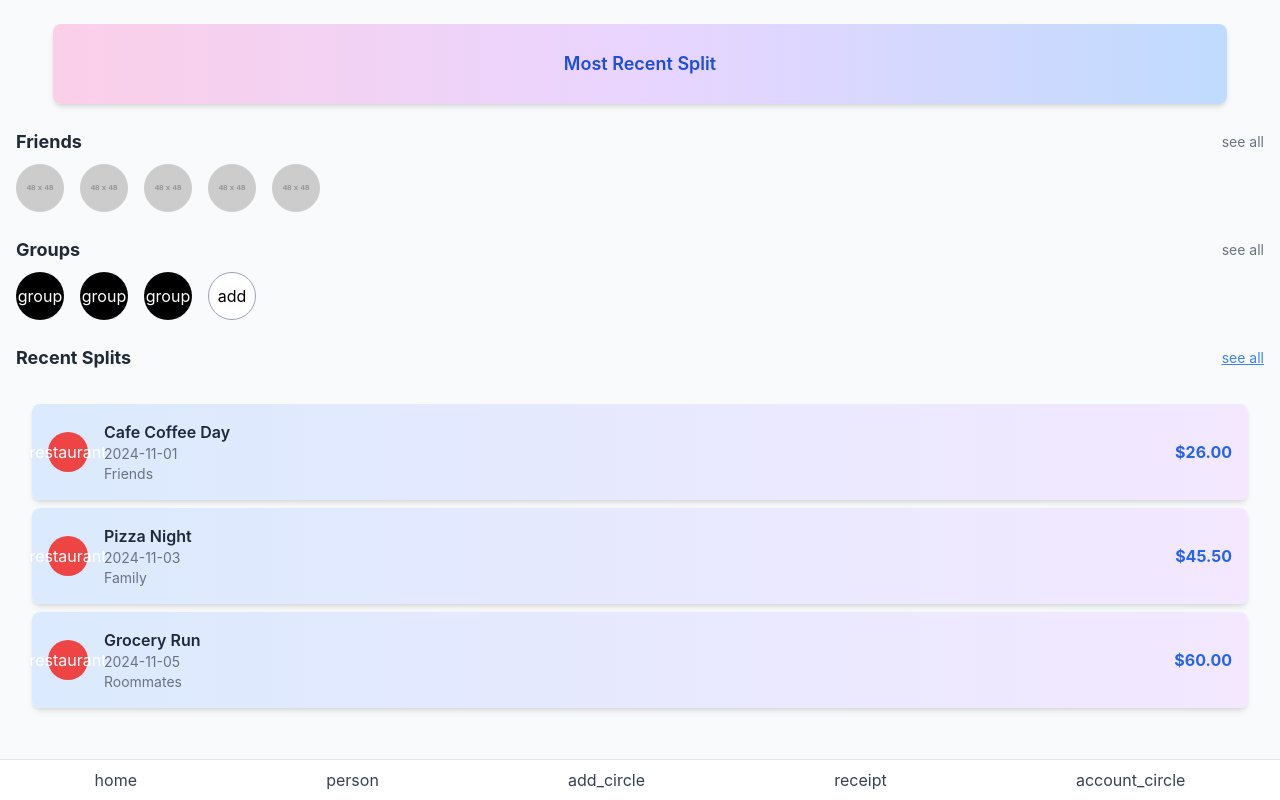
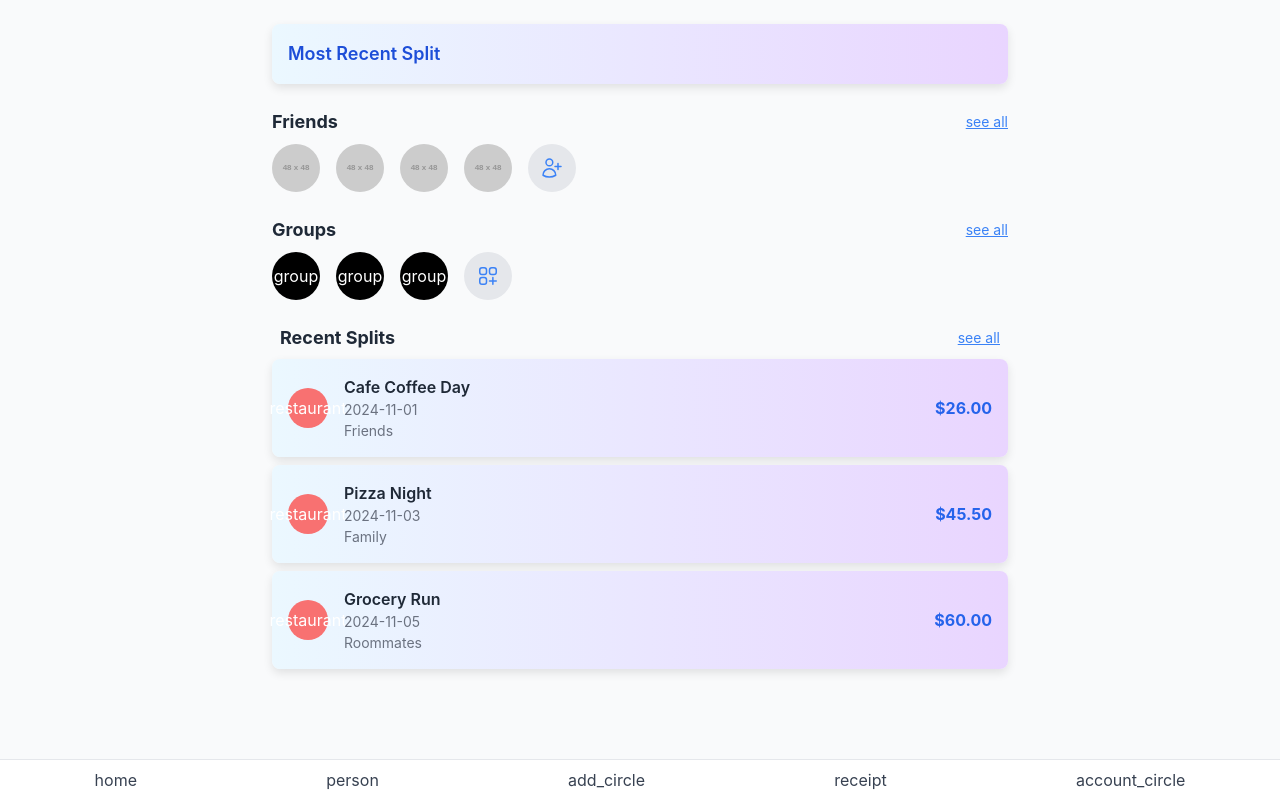
Before and after one commit to kxrai/digt2107-mass-splitter, a React (Create React App) app: page /home in a window 1280 px wide. Built offline with nearby package versions, Linux system fonts and the light colour scheme.

Commit message:
creates pages for add friend and create gruop

```diff
--- a/src/components/RecentSplits.js
+++ b/src/components/RecentSplits.js
@@ -1,32 +1,37 @@
 // src/components/RecentSplits.js
 import React from 'react';
+import { Link } from 'react-router-dom';
+import '../styles/RecentSplits.css';
 
 function RecentSplits({ splits }) {
   return (
-    <div className="mt-6 px-4">
-      <div className="flex justify-between items-center">
+    <div className="recent-splits-container">
+      <div className="recent-splits-wrapper">
+        <div className="recent-splits-header">
+          <p className="recent-splits-title">Recent Splits</p>
+          <Link to="/split-history" className="recent-splits-link">
+            see all
+          </Link>
         </div>
         <div className="mt-2 space-y-2">
           {splits.map((split, index) => (
-          <div
-            key={index}
-            className="flex items-center justify-between p-4 rounded-lg bg-gradient-to-r from-blue-100 to-purple-100 shadow-md"
-          >
+            <div key={index} className="split-card">
               <div className="flex items-center">
-              <div className="w-10 h-10 rounded-full bg-red-500 flex items-center justify-center text-white mr-4">
+                <div className="split-icon">
                   <span className="material-icons">restaurant</span>
                 </div>
                 <div>
-                <p className="font-semibold">{split.name}</p>
-                <p className="text-sm text-gray-500">
+                  <p className="split-details">{split.name}</p>
+                  <p className="split-subtext">
                     {split.date} <br />
                     {split.group || 'No group'}
                   </p>
                 </div>
               </div>
-            <p className="font-bold text-blue-600">${split.amount.toFixed(2)}</p>
+              <p className="split-amount">${split.amount.toFixed(2)}</p>
             </div>
           ))}
+        </div>
       </div>
     </div>
   );
--- /dev/null
+++ b/src/pages/AddFriend.js
@@ -0,0 +1,40 @@
+// src/pages/AddFriend.js
+import React from 'react';
+import { useNavigate } from 'react-router-dom';
+
+function AddFriend() {
+  const navigate = useNavigate();
+
+  return (
+    <div className="min-h-screen bg-gray-50 flex flex-col items-center p-4">
+      <h1 className="text-2xl font-bold mb-6">Add Friend</h1>
+
+      {/* Search Bar */}
+      <input
+        type="text"
+        placeholder="Search for friends..."
+        className="w-full max-w-md p-2 border border-gray-300 rounded mb-4"
+      />
+
+      {/* Placeholder Results */}
+      <div className="w-full max-w-md">
+        <p className="text-gray-500 mb-2">Search Results (mockup):</p>
+        <ul className="space-y-2">
+          <li className="p-2 bg-white border rounded">Friend 1</li>
+          <li className="p-2 bg-white border rounded">Friend 2</li>
+          <li className="p-2 bg-white border rounded">Friend 3</li>
+        </ul>
+      </div>
+
+      {/* Back Button */}
+      <button
+        onClick={() => navigate(-1)}
+        className="mt-6 px-4 py-2 bg-blue-500 text-white rounded hover:bg-blue-600"
+      >
+        Back to Homepage
+      </button>
+    </div>
+  );
+}
+
+export default AddFriend;
--- /dev/null
+++ b/src/pages/CreateGroup.js
@@ -0,0 +1,65 @@
+// src/pages/CreateGroup.js
+import React, { useState } from 'react';
+import { useNavigate } from 'react-router-dom';
+
+function CreateGroup() {
+  const [selectedFriends, setSelectedFriends] = useState([]);
+  const navigate = useNavigate();
+
+  const friends = ['Friend 1', 'Friend 2', 'Friend 3', 'Friend 4']; // Placeholder friend list
+
+  const toggleFriendSelection = (friend) => {
+    setSelectedFriends((prevSelected) =>
+      prevSelected.includes(friend)
+        ? prevSelected.filter((f) => f !== friend)
+        : [...prevSelected, friend]
+    );
+  };
+
+  return (
+    <div className="min-h-screen bg-gray-50 flex flex-col items-center p-4">
+      <h1 className="text-2xl font-bold mb-6">Create Group</h1>
+
+      <p className="text-gray-500 mb-4">Select friends to add to the group:</p>
+
+      {/* Friend List */}
+      <div className="w-full max-w-md space-y-2">
+        {friends.map((friend, index) => (
+          <div
+            key={index}
+            onClick={() => toggleFriendSelection(friend)}
+            className={`p-2 border rounded cursor-pointer ${
+              selectedFriends.includes(friend) ? 'bg-blue-100' : 'bg-white'
+            }`}
+          >
+            {friend}
+          </div>
+        ))}
+      </div>
+
+      {/* Selected Friends Display */}
+      <div className="w-full max-w-md mt-6">
+        <h2 className="text-lg font-semibold">Selected Friends:</h2>
+        {selectedFriends.length > 0 ? (
+          <ul className="list-disc pl-5">
+            {selectedFriends.map((friend, index) => (
+              <li key={index}>{friend}</li>
+            ))}
+          </ul>
+        ) : (
+          <p className="text-gray-500">No friends selected</p>
+        )}
+      </div>
+
+      {/* Back Button */}
+      <button
+        onClick={() => navigate(-1)}
+        className="mt-6 px-4 py-2 bg-blue-500 text-white rounded hover:bg-blue-600"
+      >
+        Back to Homepage
+      </button>
+    </div>
+  );
+}
+
+export default CreateGroup;
--- a/src/pages/HomePage.js
+++ b/src/pages/HomePage.js
@@ -1,4 +1,4 @@
-// src/Homepage.js
+// src/pages/Homepage.js
 import React from 'react';
 import { Link } from 'react-router-dom';
 import RecentSplits from '../components/RecentSplits';
@@ -11,22 +11,24 @@ function Homepage() {
   ];
 
   return (
-    <div className="min-h-screen bg-gray-50 flex flex-col">
+    <div className="min-h-screen bg-gray-50 flex flex-col items-center">
       {/* Most Recent Split */}
-      <div className="flex justify-center mt-6">
-        <div className="w-11/12 h-20 rounded-lg bg-gradient-to-r from-pink-200 via-purple-200 to-blue-200 flex items-center justify-center shadow-md">
+      <div className="w-full max-w-3xl mt-6 px-4">
+        <div className="recent-history-card bg-gradient-to-r from-pink-200 via-purple-200 to-blue-200 rounded-lg shadow-md p-4">
           <p className="text-lg font-semibold text-blue-700">Most Recent Split</p>
         </div>
       </div>
 
       {/* Friends Section */}
-      <div className="mt-6 px-4">
+      <div className="w-full max-w-3xl mt-6 px-4">
         <div className="flex justify-between items-center">
           <p className="font-bold text-lg">Friends</p>
-          <p className="text-sm text-gray-500">see all</p>
+          <Link to="/friends" className="text-blue-500 underline text-sm">
+            see all
+          </Link>
         </div>
         <div className="flex mt-2 space-x-4">
-          {[...Array(5)].map((_, index) => (
+          {[...Array(4)].map((_, index) => (
             <img
               key={index}
               src="https://via.placeholder.com/48"
@@ -34,14 +36,37 @@ function Homepage() {
               className="w-12 h-12 rounded-full object-cover"
             />
           ))}
+          {/* Add Friend Button */}
+          <Link
+            to="/add-friend"
+            className="w-12 h-12 rounded-full bg-gray-200 flex items-center justify-center text-blue-500"
+          >
+            {/* SVG Icon for Add Friend */}
+            <svg
+              xmlns="http://www.w3.org/2000/svg"
+              fill="none"
+              viewBox="0 0 24 24"
+              strokeWidth="1.5"
+              stroke="currentColor"
+              className="w-6 h-6"
+            >
+              <path
+                strokeLinecap="round"
+                strokeLinejoin="round"
+                d="M18 7.5v3m0 0v3m0-3h3m-3 0h-3m-2.25-4.125a3.375 3.375 0 1 1-6.75 0 3.375 3.375 0 0 1 6.75 0ZM3 19.235v-.11a6.375 6.375 0 0 1 12.75 0v.109A12.318 12.318 0 0 1 9.374 21c-2.331 0-4.512-.645-6.374-1.766Z"
+              />
+            </svg>
+          </Link>
         </div>
       </div>
 
       {/* Groups Section */}
-      <div className="mt-6 px-4">
+      <div className="w-full max-w-3xl mt-6 px-4">
         <div className="flex justify-between items-center">
           <p className="font-bold text-lg">Groups</p>
-          <p className="text-sm text-gray-500">see all</p>
+          <Link to="/groups" className="text-blue-500 underline text-sm">
+            see all
+          </Link>
         </div>
         <div className="flex mt-2 space-x-4">
           {[...Array(3)].map((_, index) => (
@@ -52,23 +77,31 @@ function Homepage() {
               <span className="material-icons">group</span>
             </div>
           ))}
-          <div className="w-12 h-12 rounded-full bg-white border border-gray-400 flex items-center justify-center text-black">
-            <span className="material-icons">add</span>
-          </div>
+          {/* Create Group Button */}
+          <Link
+            to="/create-group"
+            className="w-12 h-12 rounded-full bg-gray-200 flex items-center justify-center text-blue-500"
+          >
+            {/* SVG Icon for Create Group */}
+
+            <svg
+              xmlns="http://www.w3.org/2000/svg"
+              fill="none"
+              viewBox="0 0 24 24"
+              stroke-width="1.5"
+              stroke="currentColor"
+              class="size-6">
+            <path
+              stroke-linecap="round"
+              stroke-linejoin="round"
+              d="M13.5 16.875h3.375m0 0h3.375m-3.375 0V13.5m0 3.375v3.375M6 10.5h2.25a2.25 2.25 0 0 0 2.25-2.25V6a2.25 2.25 0 0 0-2.25-2.25H6A2.25 2.25 0 0 0 3.75 6v2.25A2.25 2.25 0 0 0 6 10.5Zm0 9.75h2.25A2.25 2.25 0 0 0 10.5 18v-2.25a2.25 2.25 0 0 0-2.25-2.25H6a2.25 2.25 0 0 0-2.25 2.25V18A2.25 2.25 0 0 0 6 20.25Zm9.75-9.75H18a2.25 2.25 0 0 0 2.25-2.25V6A2.25 2.25 0 0 0 18 3.75h-2.25A2.25 2.25 0 0 0 13.5 6v2.25a2.25 2.25 0 0 0 2.25 2.25Z" />
+            </svg>
+          </Link>
         </div>
       </div>
 
       {/* Recent Splits Section */}
-      <div className="mt-6 px-4">
-        <div className="flex justify-between items-center">
-          <p className="font-bold text-lg">Recent Splits</p>
-          {/* Link to SplitHistory page */}
-          <Link to="/split-history" className="text-sm text-blue-500 underline">
-            see all
-          </Link>
-        </div>
-        <RecentSplits splits={recentSplitsData} />
-      </div>
+      <RecentSplits splits={recentSplitsData} />
 
       {/* Bottom Navigation */}
       <div className="fixed bottom-0 w-full bg-white border-t border-gray-200 flex justify-around py-2">
@@ -78,9 +111,9 @@ function Homepage() {
         <button className="text-gray-700">
           <span className="material-icons">person</span>
         </button>
-        <button className="text-gray-700">
+        <Link to="/add-friend" className="text-gray-700">
           <span className="material-icons">add_circle</span>
-        </button>
+        </Link>
         <button className="text-gray-700">
           <span className="material-icons">receipt</span>
         </button>
--- /dev/null
+++ b/src/styles/RecentSplits.css
@@ -0,0 +1,73 @@
+/* src/styles/RecentSplits.css */
+
+.recent-splits-container {
+    margin-top: 1.5rem;
+    width: 100%;
+    display: flex;
+    flex-direction: column;
+    align-items: center;
+  }
+
+  .recent-splits-wrapper {
+    width: 100%;
+    max-width: 768px; /* Matches the "Most Recent Split" width */
+    margin: 0 auto;
+    padding: 0 1rem;
+  }
+
+  .recent-splits-header {
+    display: flex;
+    justify-content: space-between;
+    align-items: center;
+    padding: 0 0.5rem;
+  }
+
+  .recent-splits-title {
+    font-weight: bold;
+    font-size: 1.125rem; /* text-lg */
+  }
+
+  .recent-splits-link {
+    color: #3b82f6; /* text-blue-500 */
+    text-decoration: underline;
+    font-size: 0.875rem; /* text-sm */
+  }
+
+  .split-card,
+  .recent-history-card {
+    display: flex;
+    align-items: center;
+    justify-content: space-between;
+    padding: 1rem;
+    border-radius: 0.5rem; /* rounded-lg */
+    background: linear-gradient(to right, #ebf8ff, #e9d5ff); /* from-blue-100 to-purple-100 */
+    box-shadow: 0px 4px 10px rgba(0, 0, 0, 0.1); /* shadow-lg equivalent */
+    width: 100%;
+    max-width: 100%;
+  }
+
+  .split-icon {
+    width: 2.5rem;
+    height: 2.5rem;
+    border-radius: 9999px; /* rounded-full */
+    background-color: #f87171; /* bg-red-500 */
+    display: flex;
+    align-items: center;
+    justify-content: center;
+    color: white;
+    margin-right: 1rem;
+  }
+
+  .split-details {
+    font-weight: 600;
+  }
+
+  .split-subtext {
+    font-size: 0.875rem; /* text-sm */
+    color: #6b7280; /* text-gray-500 */
+  }
+
+  .split-amount {
+    font-weight: bold;
+    color: #2563eb; /* text-blue-600 */
+  }
```
Lines whose indentation alone changed are shown as unchanged.
